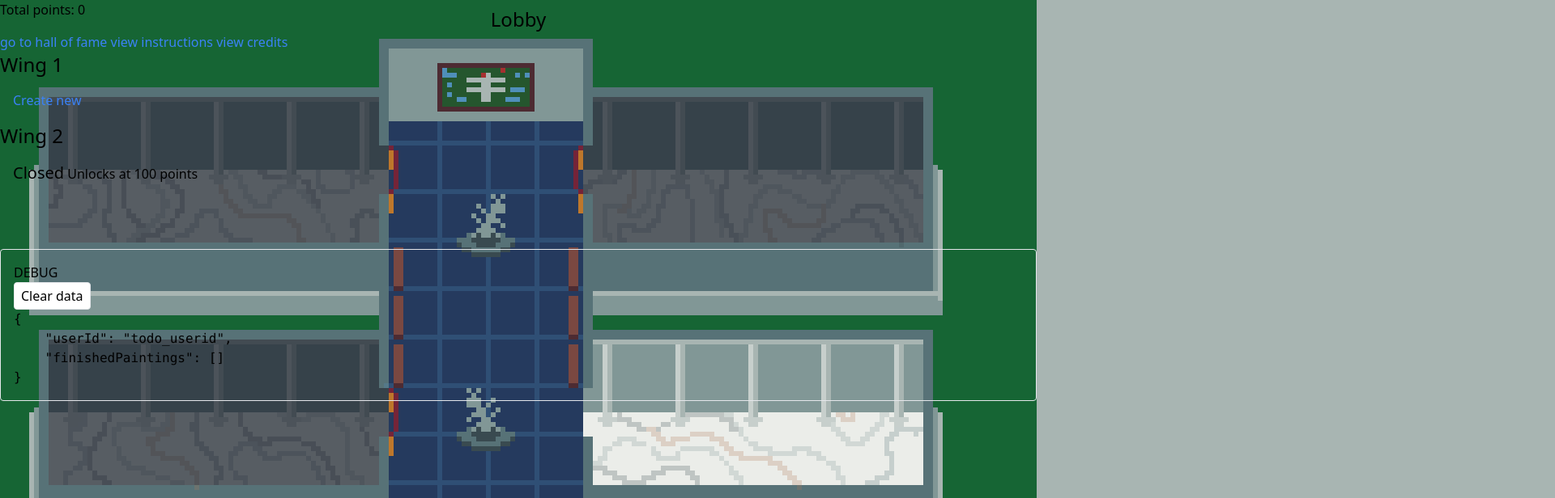
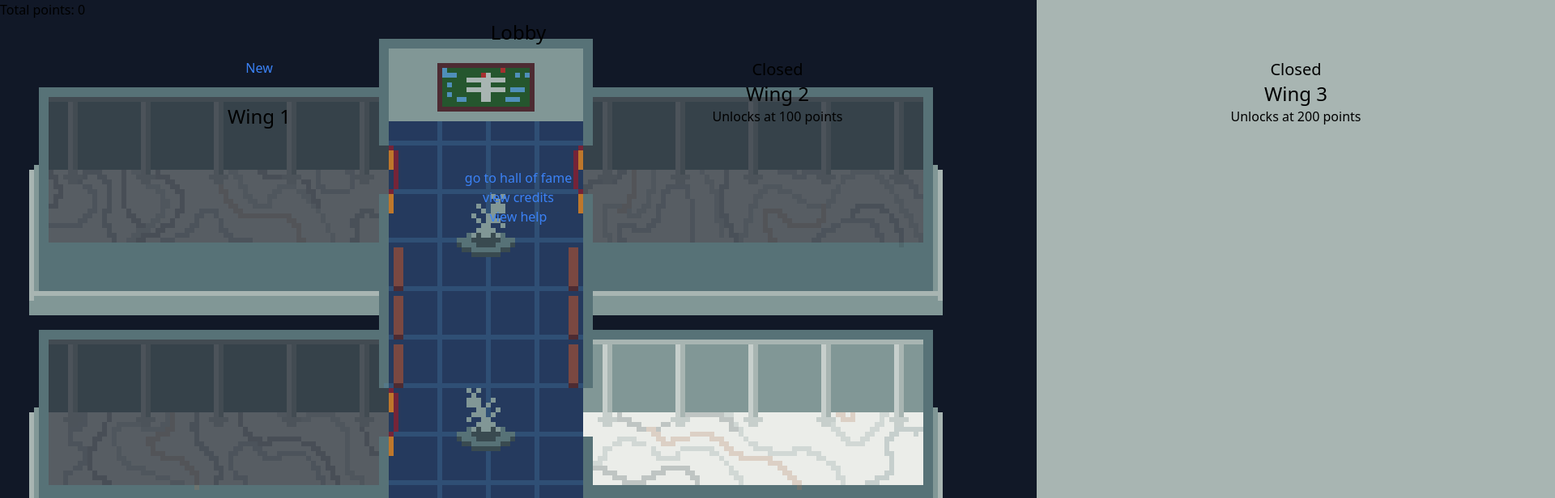
Before and after one commit to b-kelly/ludum-dare-54, a SvelteKit app: page /view in a window 1280 px wide. Shown: the top 616 px of the page at 81% size, 1920 px wide, since content can reach past the window. Built offline with nearby package versions, Linux system fonts and the light colour scheme.

Commit message:
styling updates

```diff
--- a/src/lib/data.ts
+++ b/src/lib/data.ts
@@ -23,6 +23,18 @@ export const wings: Wing[] = [
 		unlockReq: 100,
 		paintings: []
 	}
+	,
+	{
+		name: 'Wing 3',
+		unlockReq: 200,
+		paintings: []
+	}
+	,
+	{
+		name: 'Wing 4',
+		unlockReq: 300,
+		paintings: []
+	}
 ];
 
 export const paintings: Record<string, Painting> = {
--- a/src/routes/+page.svelte
+++ b/src/routes/+page.svelte
@@ -1,2 +1,4 @@
-<h1 class="bm-page-title">Welcome to Bug museum!</h1>
-<a href="/login">Begin</a>
+<div class="w-screen h-screen flex flex-col bg-slate-500">
+  <img src="/sprites/title.png" alt="Bug's museum of fine art">
+  <a class="text-center self-center text-5xl border py-3 px-6 rounded-md bg-slate-300" href="/login">Begin</a>
+</div>
--- a/src/routes/login/+page.svelte
+++ b/src/routes/login/+page.svelte
@@ -1,7 +1,10 @@
-<h1 class="bm-page-title">Enter your museum code</h1>
-<form on:submit|preventDefault={() => alert('TODO Not implemented')}>
-	<input type="text" />
-	<button type="submit">Enter museum</button>
-</form>
-<span>or</span>
-<a href="/intro">Open new museum</a>
+<div class="bg-slate-900 w-screen h-screen text-white flex flex-col justify-center">
+	<h1 class="bm-page-title self-center mb-4 max-w-sm text-center">If you've already started a museum, enter your code here:</h1>
+	<div class="self-center">
+		<form on:submit|preventDefault={() => alert('TODO Not implemented')} class="self-center mb-48">
+			<input type="text" />
+			<button type="submit" class="text-white bg-slate-600">Enter museum</button>
+		</form>
+		<div class="text-center text-2xl"> or <a href="/intro">open new museum</a></div>
+	</div>
+</div>
--- a/src/routes/view/+page.svelte
+++ b/src/routes/view/+page.svelte
@@ -3,31 +3,26 @@
 	import { gameState, gameScore } from '$lib/gameState';
 </script>
 
-<div class="bg-green-800 w-screen h-screen absolute -z-10">
+<div class="bg-gray-900 w-screen h-screen absolute -z-10">
 
-	<img src="/sprites/museum.png" alt="museum overhead view" class="absolute w-min"/>
+	<div class="flex">
+	<img src="/sprites/museum.png" alt="museum overhead view" class=""/>
 	<img src="/sprites/closed-wing-2.png" alt="museum overhead view" class="absolute w-min"/>
 	<img src="/sprites/closed-wing-3.png" alt="museum overhead view" class="absolute w-min"/>
 	<img src="/sprites/closed-wing-4.png" alt="museum overhead view" class="absolute w-min"/>
+	</div>
 
 </div>
 
 <span>Total points: {$gameScore}</span>
+<h2 class="bm-page-title w-screen text-center">Lobby</h2>
+<div class="flex flex-col w-screen content-center justify-start gap-8 h-screen">
 
-	<h2 class="bm-page-title w-screen text-center -mt-4">Lobby</h2>
-	<div class="">
-		<a href="/TODO">go to hall of fame</a>
-		<a href="/TODO">view instructions</a>
-		<a href="/TODO">view credits</a>
-	</div>
-
-
-
+	<div class="flex flex-row w-screen">
 		{#each wings as wing, i}
-		<h2 class="bm-page-title">{wing.name}</h2>
-		<div class="wing" class:open={$gameScore >= wing.unlockReq}>
+			<div class="wing flex flex-col w-1/2 flex-shrink-0" class:open={$gameScore >= wing.unlockReq}>
 				{#if $gameScore >= wing.unlockReq}
-				<div class="flex gap-4">
+					<div class="flex flex-row w-full gap-4 mb-8 justify-center">
 						{#each wing.paintings as painting}
 							{#if $gameState.finishedPaintings[painting]}
 								<a href="/view/painting?painting={painting}" class="painting">
@@ -35,14 +30,25 @@
 								</a>
 							{/if}
 						{/each}
-					<a href="/create/select?wing={i}">Create new</a>
+						<a href="/create/select?wing={i}">New</a>
 					</div>
+				<h2 class="bm-page-title self-center">{wing.name}</h2>
 				{:else}
-				<span class="text-xl">Closed</span>
-				<span>Unlocks at {wing.unlockReq} points</span>
+				<span class="text-xl self-center">Closed</span>
+				<h2 class="bm-page-title self-center">{wing.name}</h2>
+				<span class="self-center">Unlocks at {wing.unlockReq} points</span>
 				{/if}
 			</div>
 		{/each}
+	</div>
+	<div class="flex flex-col">
+		<a href="/TODO" class="w-screen text-center">go to hall of fame</a>
+		<a href="/TODO" class="w-screen text-center">view credits</a>
+		<a href="/TODO" class="w-screen text-center">view help</a>
+	</div>
+</div>
+
+
 
 <style>
 	.wing {
```
Also changed, not shown: src/routes/create/select/+page.svelte (line endings or trailing spaces), static/sprites/title.png (added). Lines whose indentation alone changed are shown as unchanged.
